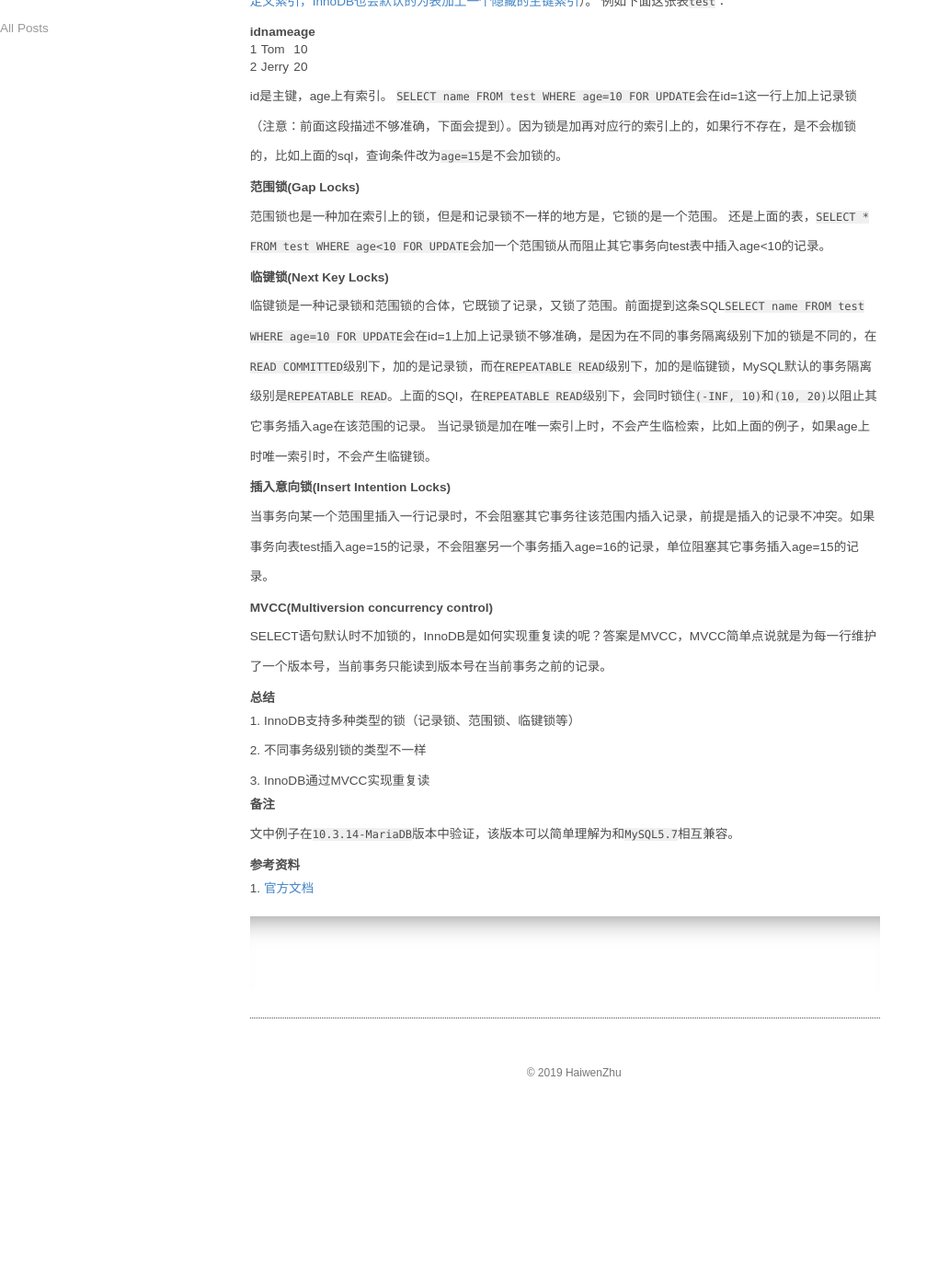
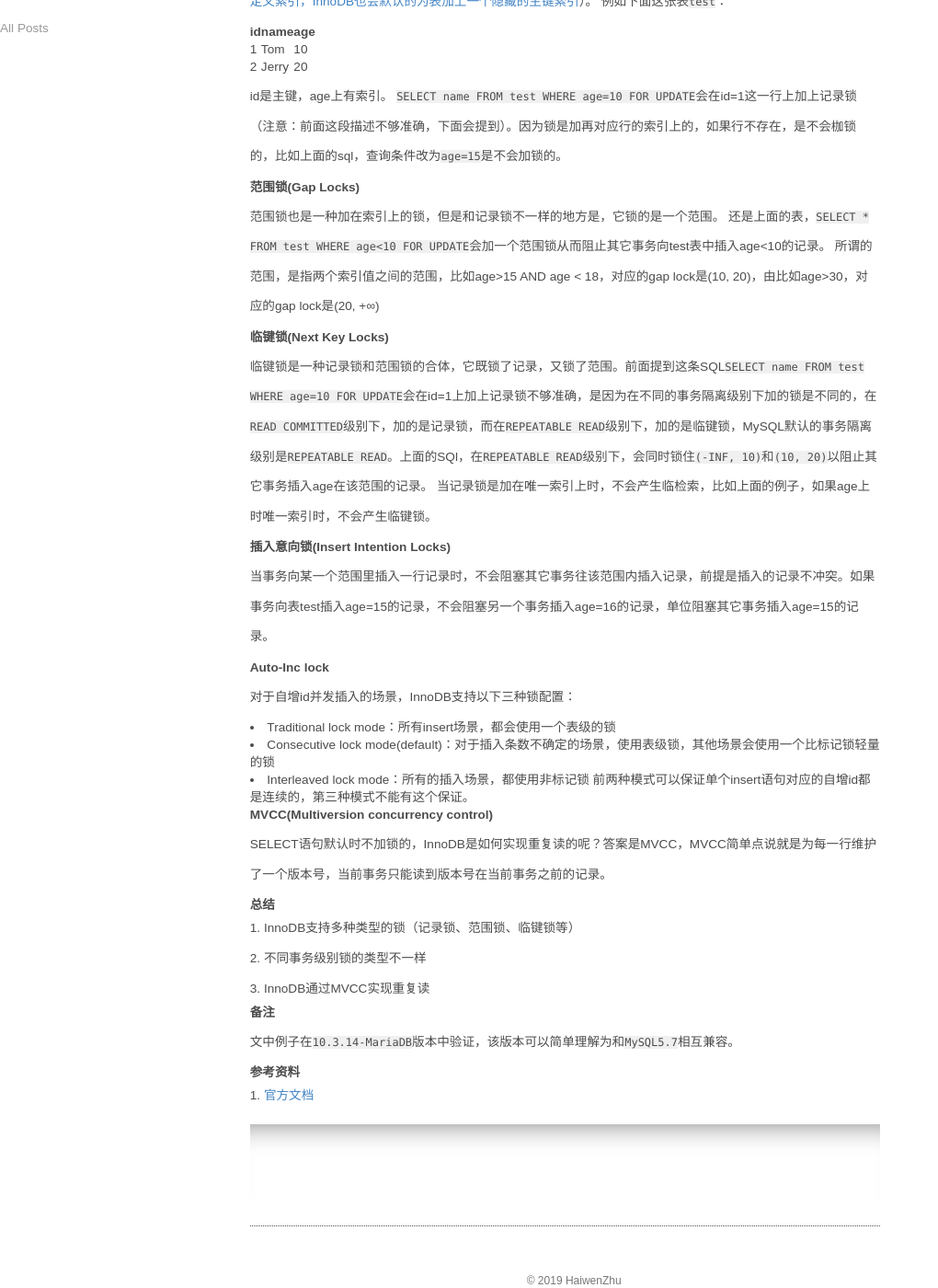
Before and after one commit to haiwenzhu/haiwenzhu.github.com, a Jekyll site: the page built from _posts/2019-07-18-innodb-locking.md, in a window 1280 px wide and 1400 px high, scrolled down 721 px. Shown: the whole window at 92% size, without its empty margins (0-1020 px from the left). Built offline with Jekyll 4.4.1, drawn with Linux system fonts in a browser that asks for light colours; Markdown is read by kramdown in place of the engine named in the settings; comment, search, counter and statistics services are not loaded; before the commit the page ends 1906 px from its top, so only the background shows below that.

Commit message:
auto-inc lock

```diff
--- a/_posts/2019-07-18-innodb-locking.md
+++ b/_posts/2019-07-18-innodb-locking.md
@@ -44,6 +44,7 @@ id是主键，age上有索引。
 #### 范围锁(Gap Locks)
 范围锁也是一种加在索引上的锁，但是和记录锁不一样的地方是，它锁的是一个范围。
 还是上面的表，`SELECT * FROM test WHERE age<10 FOR UPDATE`会加一个范围锁从而阻止其它事务向test表中插入age<10的记录。
+所谓的范围，是指两个索引值之间的范围，比如age>15 AND age < 18，对应的gap lock是(10, 20)，由比如age>30，对应的gap lock是(20, +∞)
 
 #### 临键锁(Next Key Locks)
 临键锁是一种记录锁和范围锁的合体，它既锁了记录，又锁了范围。前面提到这条SQL`SELECT name FROM test WHERE age=10 FOR UPDATE`会在id=1上加上记录锁不够准确，是因为在不同的事务隔离级别下加的锁是不同的，在`READ COMMITTED`级别下，加的是记录锁，而在`REPEATABLE READ`级别下，加的是临键锁，MySQL默认的事务隔离级别是`REPEATABLE READ`。上面的SQl，在`REPEATABLE READ`级别下，会同时锁住`(-INF, 10)`和`(10, 20)`以阻止其它事务插入age在该范围的记录。
@@ -51,6 +52,13 @@ id是主键，age上有索引。
 
 #### 插入意向锁(Insert Intention Locks)
 当事务向某一个范围里插入一行记录时，不会阻塞其它事务往该范围内插入记录，前提是插入的记录不冲突。如果事务向表test插入age=15的记录，不会阻塞另一个事务插入age=16的记录，单位阻塞其它事务插入age=15的记录。
+
+#### Auto-Inc lock
+对于自增id并发插入的场景，InnoDB支持以下三种锁配置：
+- Traditional lock mode：所有insert场景，都会使用一个表级的锁
+- Consecutive lock mode(default)：对于插入条数不确定的场景，使用表级锁，其他场景会使用一个比标记锁轻量的锁
+- Interleaved lock mode：所有的插入场景，都使用非标记锁
+前两种模式可以保证单个insert语句对应的自增id都是连续的，第三种模式不能有这个保证。
 
 #### MVCC(Multiversion concurrency control)
 SELECT语句默认时不加锁的，InnoDB是如何实现重复读的呢？答案是MVCC，MVCC简单点说就是为每一行维护了一个版本号，当前事务只能读到版本号在当前事务之前的记录。
```
